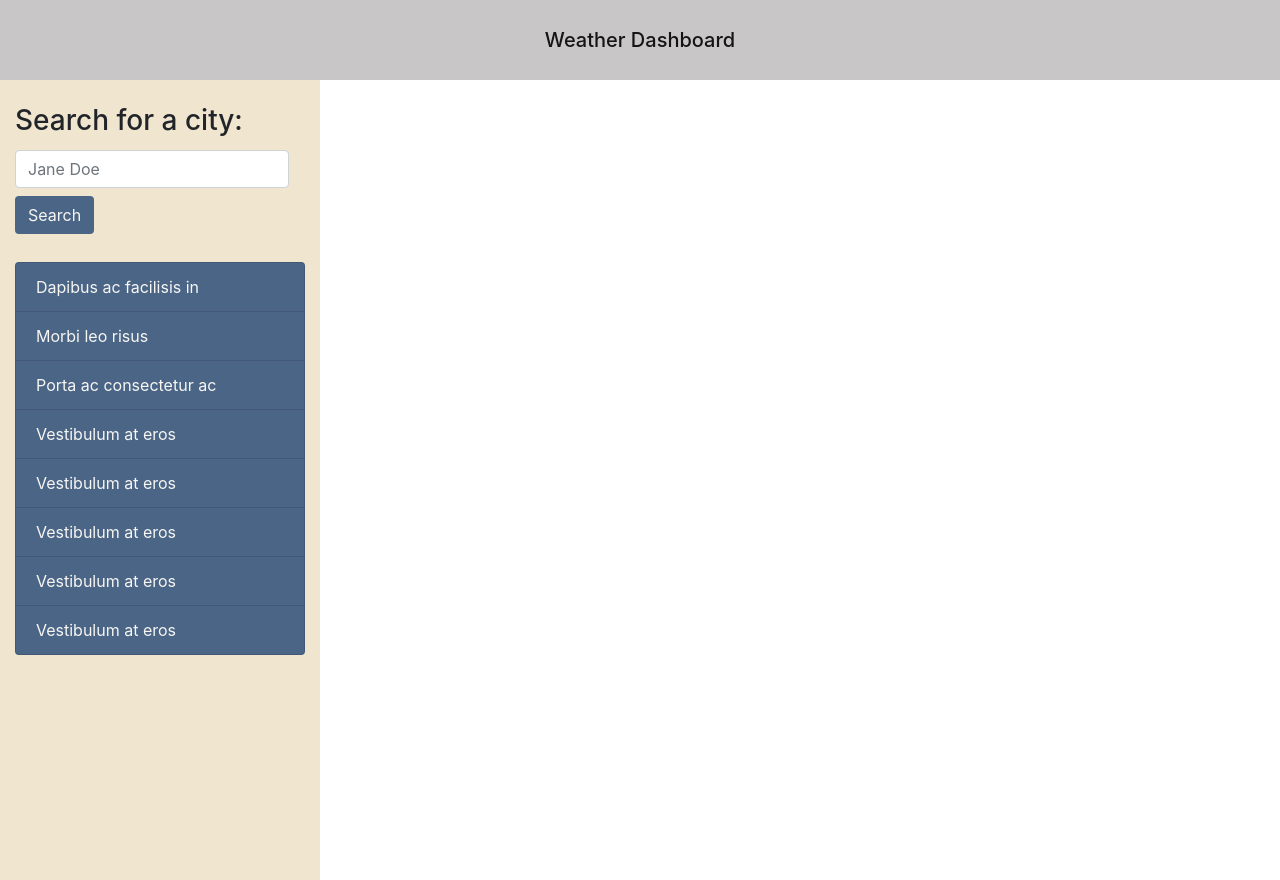
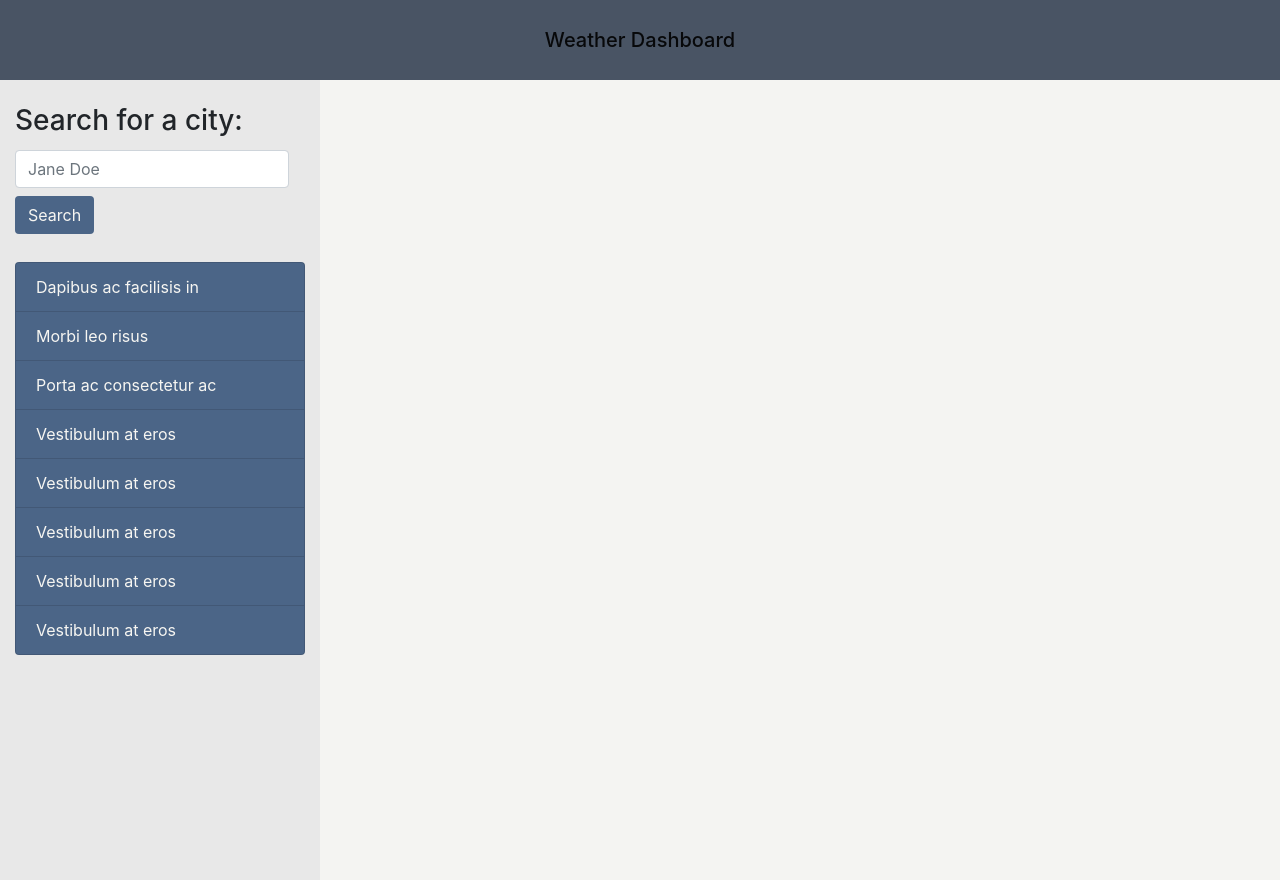
Before and after one commit to gulpinhenry/weather-dashboard, a plain HTML site: page index.html in a window 1280 px wide. Drawn offline with nearby package versions, Linux system fonts and the light colour scheme.

Commit message:
change colors

```diff
--- a/assets/style.css
+++ b/assets/style.css
@@ -3,7 +3,7 @@
 }
 header{
     height: 80px;
-    background-color: #C8C6C6;
+    background-color: #495464;
 }
 #title{
     margin-left: auto;
@@ -16,6 +16,10 @@ header{
 }
 #left-container{
     /* border: solid black 2px; */
-    background-color: #F0E5CF;
+    background-color: #E8E8E8;
     height: 100vh;
 }
+
+#right-container{
+    background-color: #F4F4F2;
+}
--- a/index.html
+++ b/index.html
@@ -50,7 +50,7 @@
                 <button type="button" class="list-group-item list-group-item-action recolored-button">Vestibulum at eros</button>
               </div>
         </section>
-        <section id= "right-container">
+        <section id= "right-container" class = "col-9">
 
         </section>
     </main>
```
